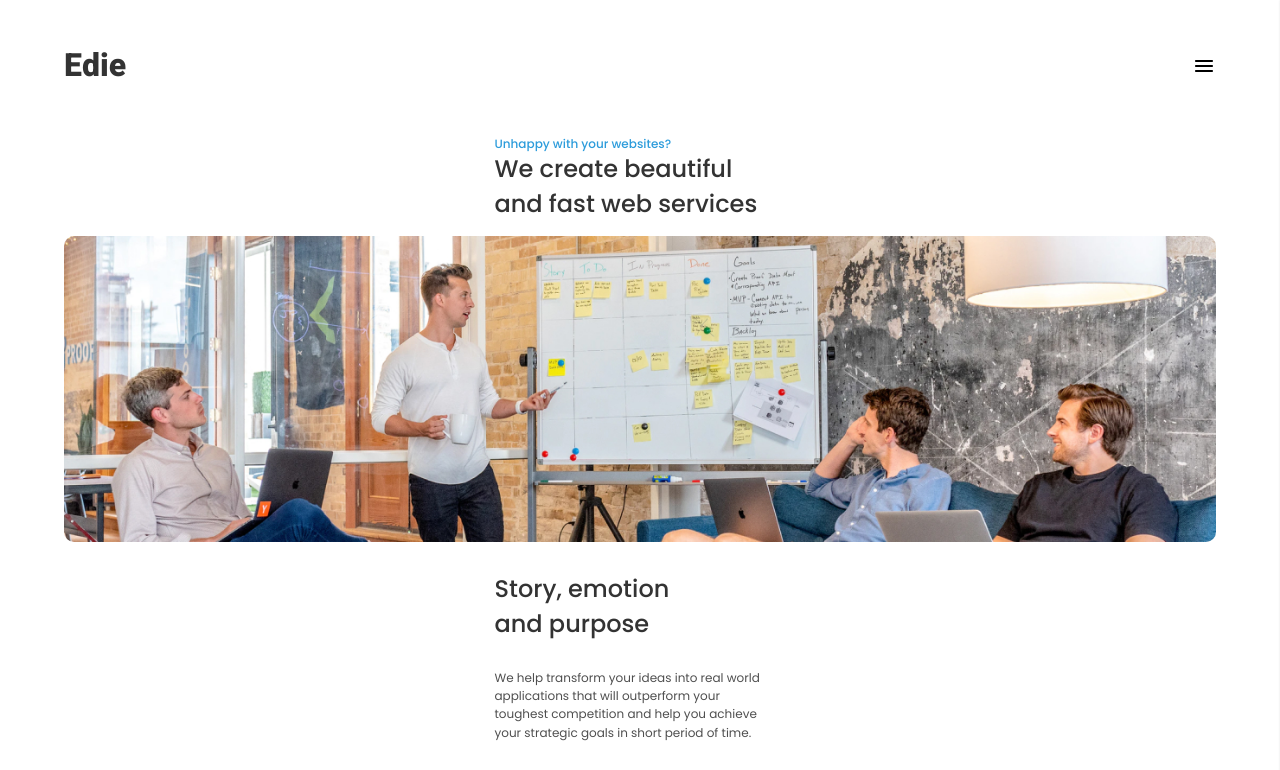
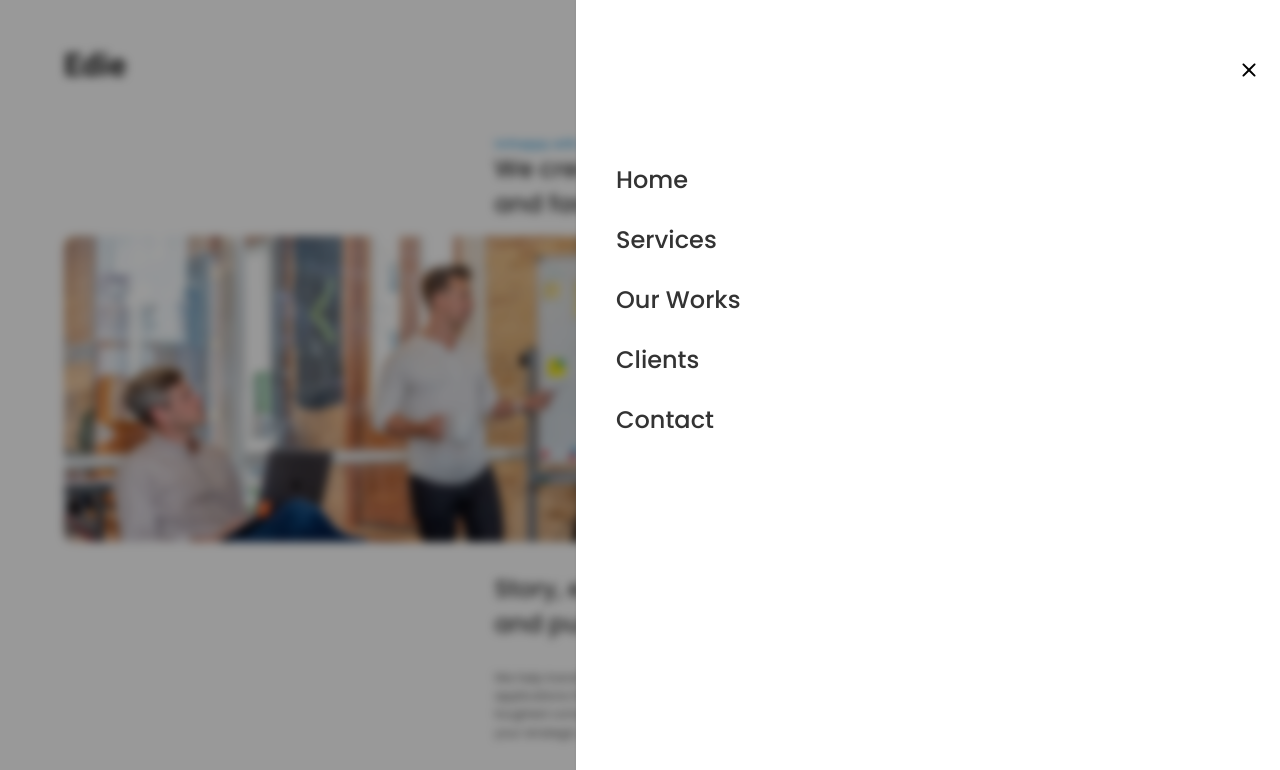
Before and after one commit to DoIfeanyichukwu/Eddie-homepage, a plain HTML site: page index.html in a window 1280 px wide. Both pictures are taken after a click on the button "menu open". Shown: the top 770 px of the page. Drawn offline with Linux system fonts and the light colour scheme.

Commit message:
enabled menu toggle

```diff
--- a/assets/css/public.css
+++ b/assets/css/public.css
@@ -71,3 +71,10 @@ input {
         margin: 0 auto;
     }
 }
+
+.show {
+    transform: translateX(0%);
+}
+.show-modal {
+    display: block;
+}
--- a/index.html
+++ b/index.html
@@ -15,10 +15,10 @@
       type="image/x-icon"
       href="https://devchallenges.io/"
     />
-    <link rel="stylesheet" href="./assets/css/public.css">
     <link rel="stylesheet" href="./assets/css/header.css">
     <link rel="stylesheet" href="./assets/css/main.css">
     <link rel="stylesheet" href="./assets/css/footer.css">
+    <link rel="stylesheet" href="./assets/css/public.css">
     <title>Devchallenges</title>
 
   </head>
@@ -376,5 +376,23 @@
       </div>
     </footer>
 
+    <script>
+      const close = document.querySelector('.menu.close');
+      const open = document.querySelector('.menu.open');
+      const nav = document.querySelector('.nav');
+      const modal = document.querySelector('.nav-modal');
+
+      open.addEventListener('click', (event) => {
+        event.preventDefault()
+        nav.classList.add('show')
+        modal.classList.add('show-modal')
+      })
+
+      close.addEventListener('click', (event) => {
+        event.preventDefault();
+        nav.classList.remove('show')
+        modal.classList.remove('show-modal')
+      })
+    </script>
   </body>
 </html>
```
